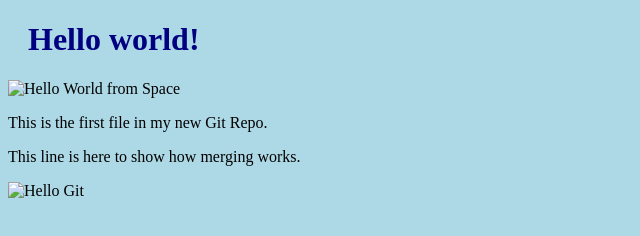
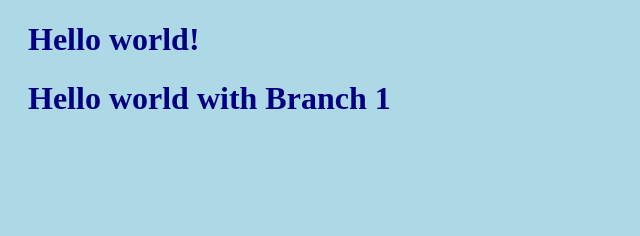
Before and after one commit to adil-ezerouki/testRep, a plain HTML site: page index.html in a window 1280 px wide. Shown: the whole page, without its empty margins (0-640 px from the left). Drawn offline with Linux system fonts and the light colour scheme.

Commit message:
version one with Branch One

```diff
--- a/index.html
+++ b/index.html
@@ -7,10 +7,7 @@
 <body>
 
 <h1>Hello world!</h1>
-<div><img src="img_hello_world.jpg" alt="Hello World from Space" style="width:100%;max-width:960px"></div>
-<p>This is the first file in my new Git Repo.</p>
-<p>This line is here to show how merging works.</p>
-<div><img src="img_hello_git.jpg" alt="Hello Git" style="width:100%;max-width:640px"></div>
+<h1>Hello world with Branch 1</h1>
 
 </body>
 </html>
```
